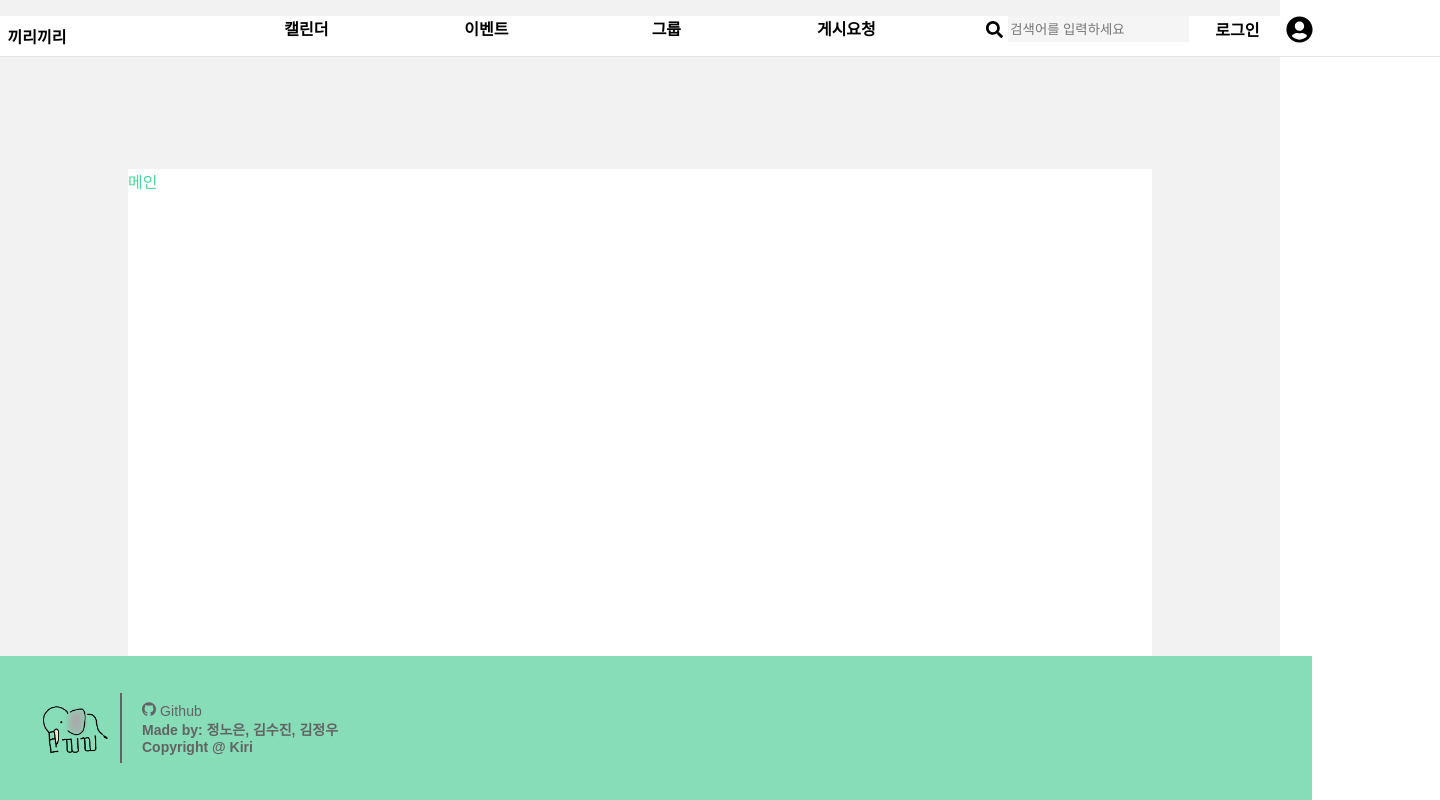
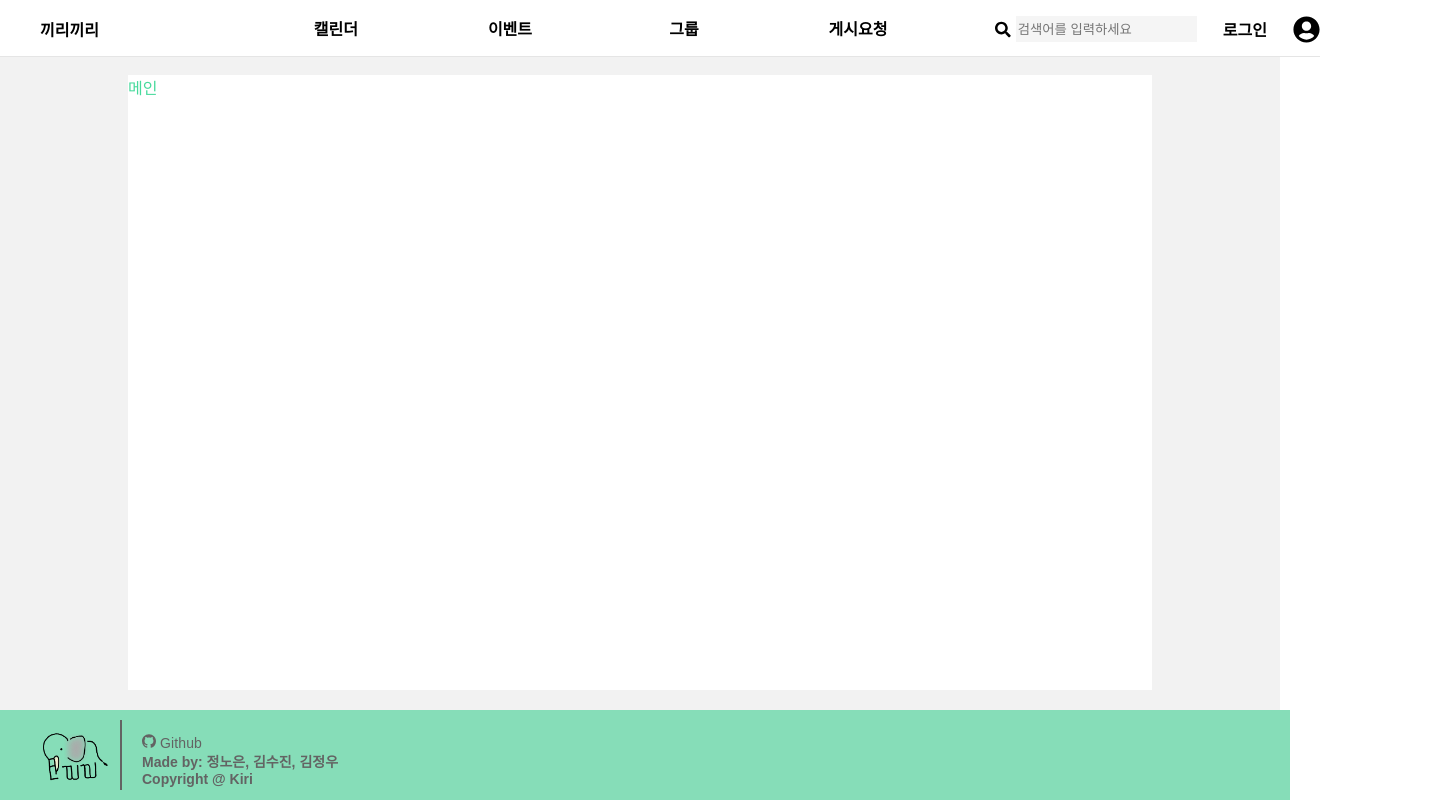
Before and after one commit to Jeans-ssu/Kiri, a React (Create React App) app in the folder client/kiri/: page / in a window 1280 px wide. Shown: the whole page, 1440 px wide, since content can reach past the window. Built offline with nearby package versions, Linux system fonts and the light colour scheme.

Commit message:
:sparkles: [FE] fix: 헤더, 푸터 등 컨테이너 레이아웃 변경

```diff
--- a/client/kiri/src/Components/Footer.js
+++ b/client/kiri/src/Components/Footer.js
@@ -3,17 +3,15 @@ import styled from 'styled-components';
 
 const Foot = styled.footer`
   display: flex;
-  padding: 2rem;
+  padding: 10px;
   font-size: 14px;
   font-weight: 400;
   background-color: #86ddb8;
   width: 100%;
-  height: 80px;
-  position: relative;
+  height: 70px;
 
   img {
     margin-left: 40px;
-    margin-top: 5px;
     padding-right: 10px;
     border-right: solid 2px rgb(99, 99, 99);
   }
--- a/client/kiri/src/components/Header.js
+++ b/client/kiri/src/components/Header.js
@@ -3,10 +3,11 @@ import { FaSearch, FaUserCircle } from 'react-icons/fa';
 import styled from 'styled-components';
 
 const Main = styled.div`
-min-width: 1600px;
-position: relative
-justify-items: row;
-display: grid;
+  display: flex;
+  width: 100%;
+  height: 55px;
+  position: relative;
+  background-color: white;
 `;
 
 const Logo = styled.div`
@@ -17,6 +18,8 @@ const Logo = styled.div`
   cursor: pointer;
   text-align: center;
   margin-right: 200px;
+  white-space: nowrap;
+  padding-bottom: 15px;
 `;
 
 const TabMenu = styled.ul`
@@ -27,10 +30,11 @@ const TabMenu = styled.ul`
   display: flex;
   flex-direction: row;
   justify-content: center;
+  width: 100%;
+  height: 40px;
 
   list-style: none;
-  margin-bottom: 7rem;
-  border-bottom: 0.1px solid rgb(0, 0, 0, 0.1);
+  border-bottom: 1px solid rgb(0, 0, 0, 0.1);
 
   .focused {
     border-bottom: 5px solid #47da9c;
@@ -51,6 +55,7 @@ const SubMenu = styled.li`
   width: 80px;
   text-align: center;
   border: none;
+  white-space: nowrap;
 `;
 
 const Search = styled.input`
@@ -70,6 +75,7 @@ const Login = styled.button`
   cursor: pointer;
   font-weight: bold;
   font-size: 16px;
+  white-space: nowrap;
 `;
 
 const Profile = styled.div`
--- a/client/kiri/src/containers/PageContainer.js
+++ b/client/kiri/src/containers/PageContainer.js
@@ -17,6 +17,7 @@ const ContentContainer = styled.div`
   max-width: 1024px;
   min-width: 375px;
   background-color: white;
+  margin: 20px 0;
 `;
 
 //TODO: 헤더, 푸터 추가
```
